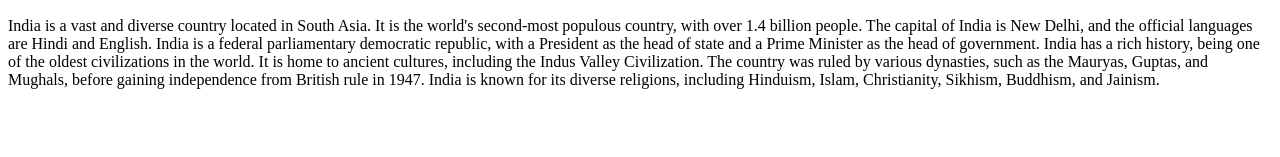
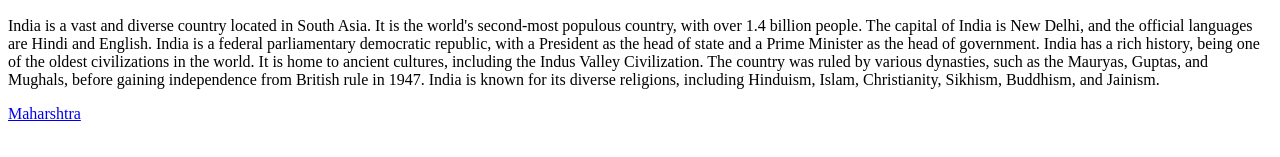
Before and after one commit to yash93yash/India-Website, a plain HTML site: page index.html in a window 1280 px wide. Shown: the part 359-516 px from the top of the page. Drawn offline with Linux system fonts and the light colour scheme.

Commit message:
updated maharashtra

```diff
--- a/index.html
+++ b/index.html
@@ -14,7 +14,8 @@
 
         India has a rich history, being one of the oldest civilizations in the world. It is home to ancient cultures, including the Indus Valley Civilization. The country was ruled by various dynasties, such as the Mauryas, Guptas, and Mughals, before gaining independence from British rule in 1947. India is known for its diverse religions, including Hinduism, Islam, Christianity, Sikhism, Buddhism, and Jainism.</p>
 
-
+    <a
+    href="Maharashtra.html">Maharshtra</a>
 
 </body>
 </html>
```
Also changed, not shown: Maharashtra.html (+1 -1 lines), 1 other file.
